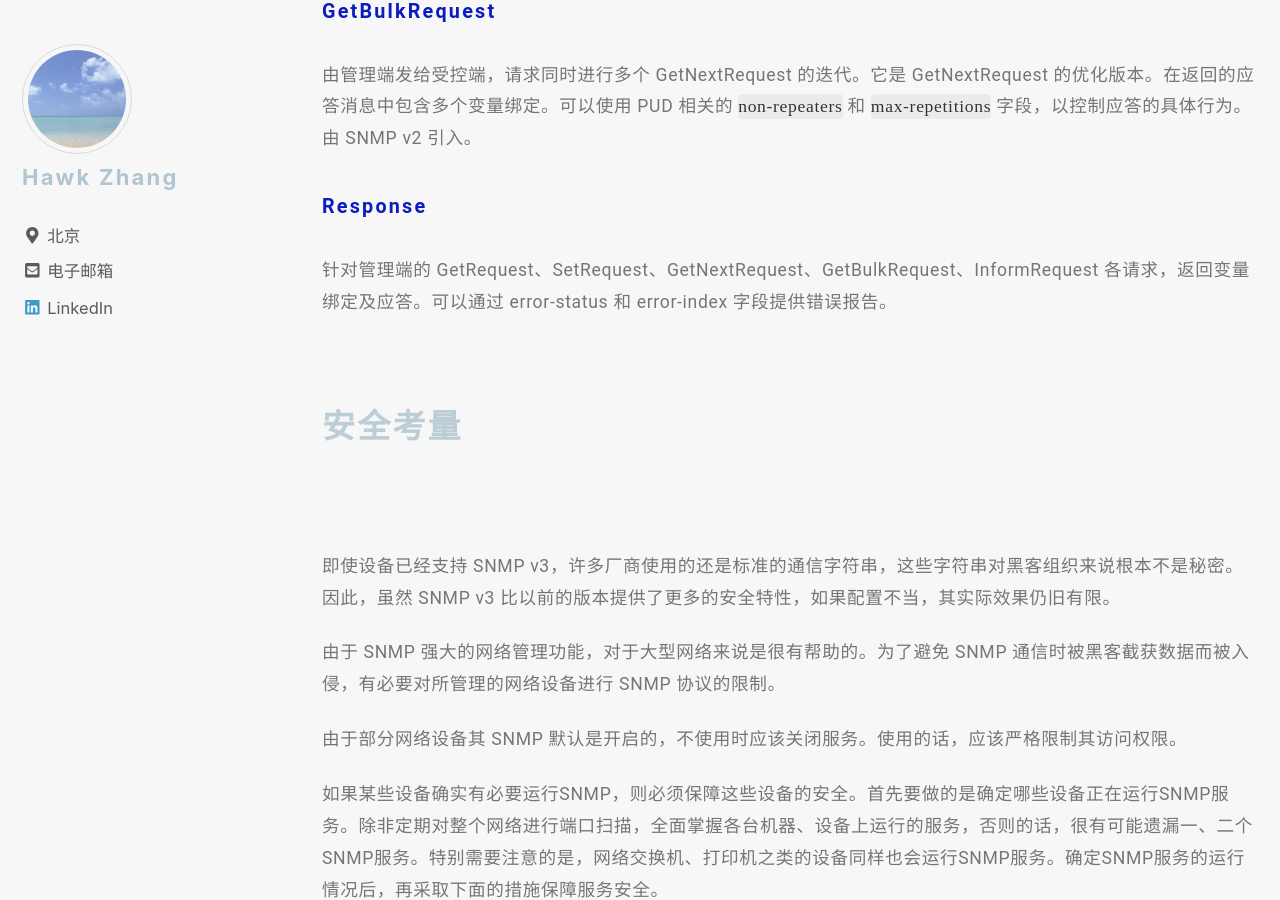
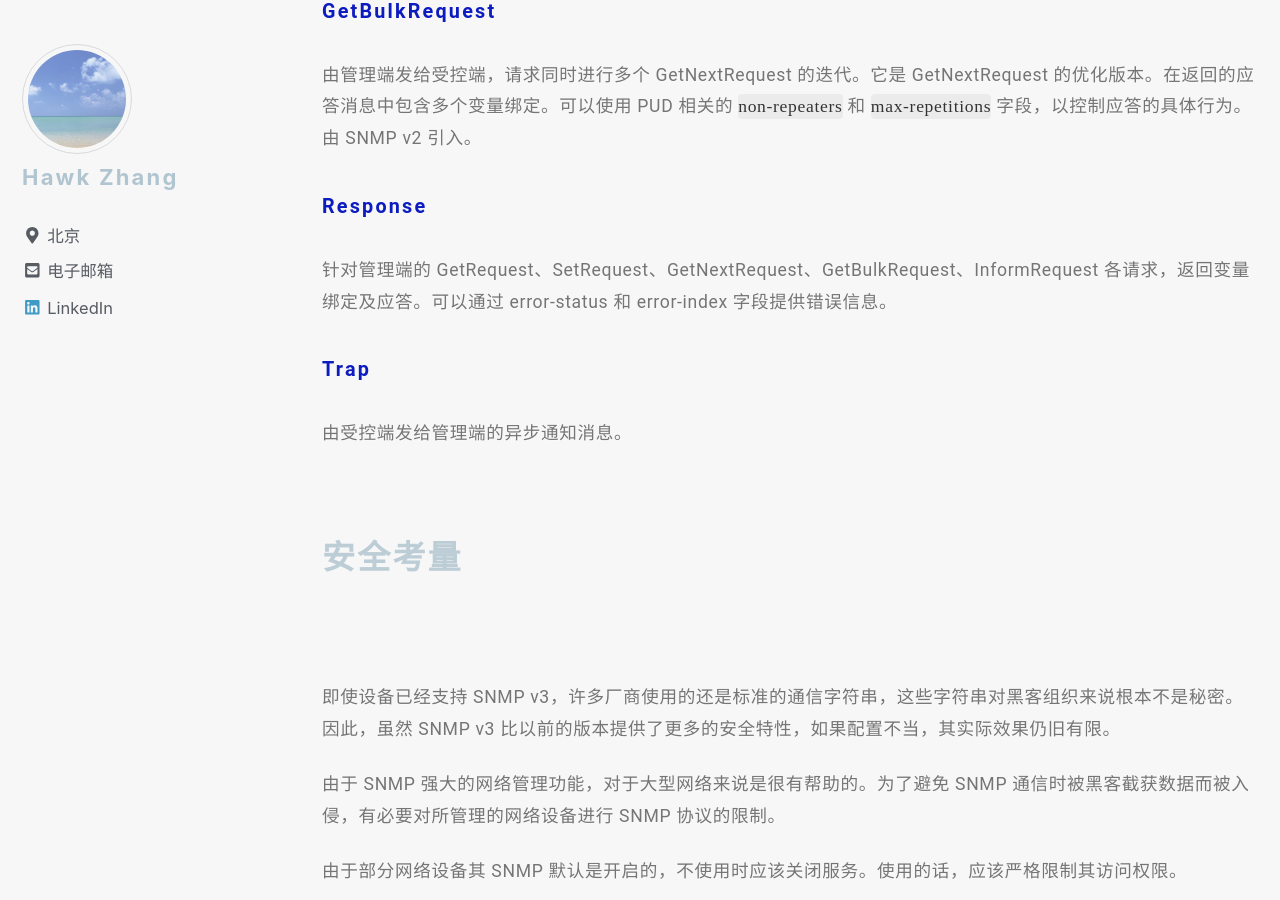
Before and after one commit to narru888/linotes_note, a Jekyll site: the page built from _posts/monitor/zabbix/2018-01-02-monitor.snmp.md, in a window 1280 px wide and 900 px high, scrolled down 6445 px. Built offline with Jekyll 4.4.1, drawn with Linux system fonts in a browser that asks for light colours; nearby versions of some CDN libraries; a script that is not in the unit is left out.

Commit message:
update on 2018-10-20 20:40:01 CST

```diff
--- a/_posts/monitor/zabbix/2018-01-02-monitor.snmp.md
+++ b/_posts/monitor/zabbix/2018-01-02-monitor.snmp.md
@@ -203,7 +203,12 @@ SNMP v1 指定了 5 个核心 PDU，SNMP v2 增加了 GetBulkRequest 和 InformR
 
 ##### Response
 
-针对管理端的 GetRequest、SetRequest、GetNextRequest、GetBulkRequest、InformRequest 各请求，返回变量绑定及应答。可以通过 error-status 和 error-index 字段提供错误报告。
+针对管理端的 GetRequest、SetRequest、GetNextRequest、GetBulkRequest、InformRequest 各请求，返回变量绑定及应答。可以通过 error-status 和 error-index 字段提供错误信息。
+
+
+##### Trap
+
+由受控端发给管理端的异步通知消息。
 
 
 
```
